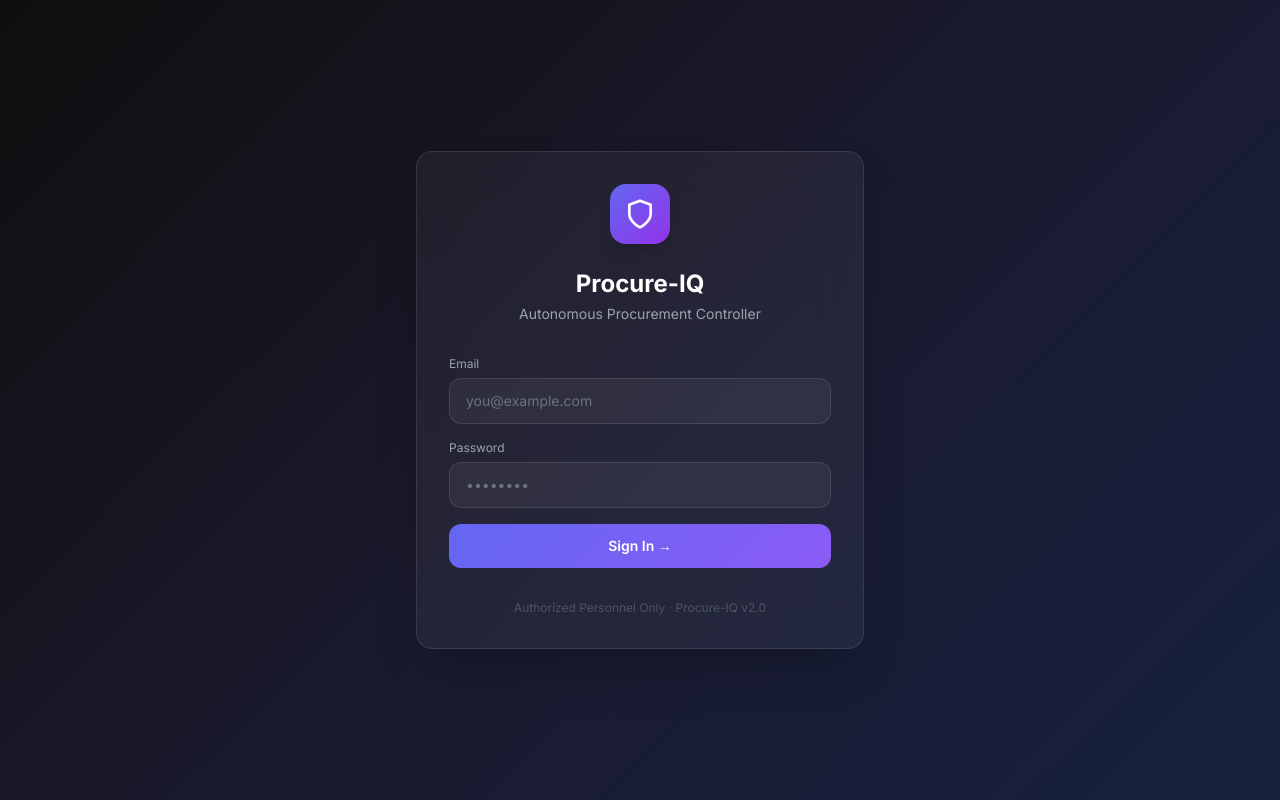
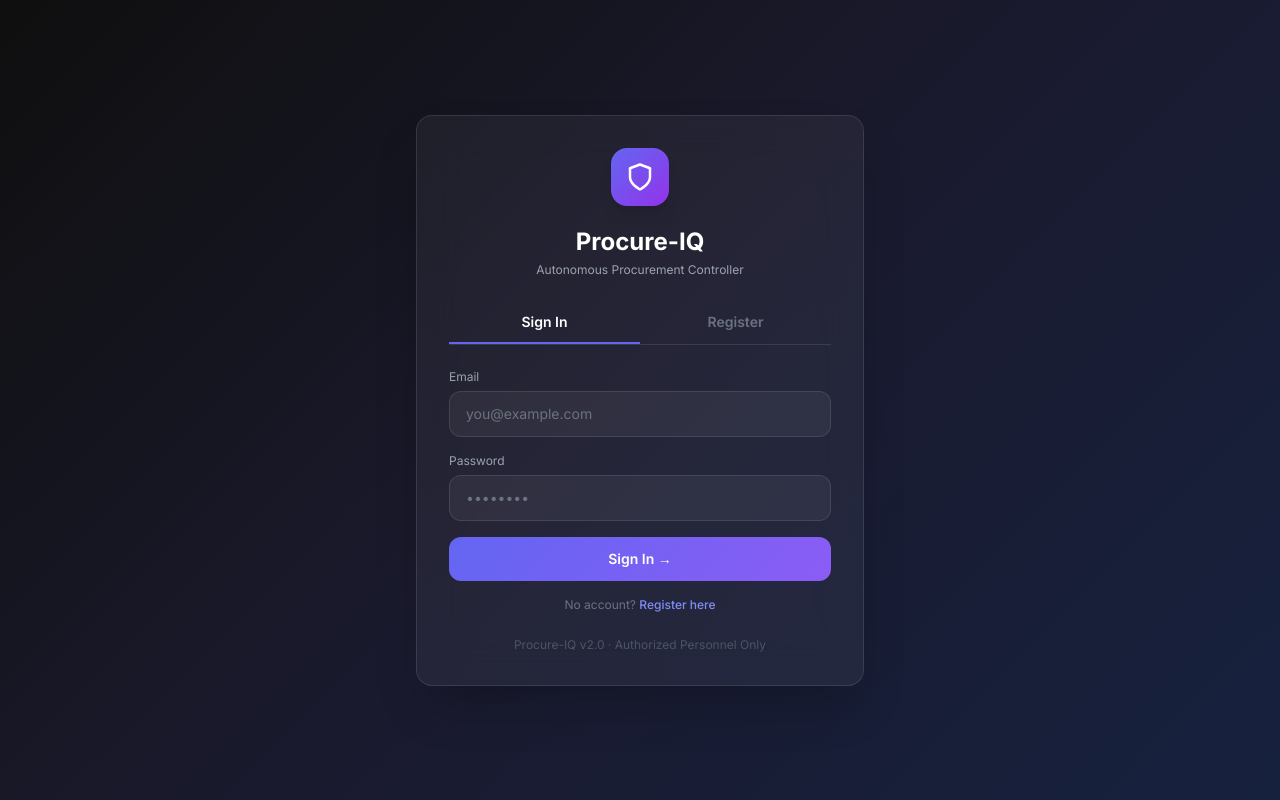
Before and after one commit to ATR1285/Procure, a Python web app: template app/templates/login.html in a window 1280 px wide. Run offline with Jinja, Linux system fonts and the light colour scheme; the template is opened without the code that fills it, so the values that code supplies are empty; some libraries are stand-ins or nearby versions.

Commit message:
feat: open registration - any user can sign up and log in

```diff
--- a/app/templates/login.html
+++ b/app/templates/login.html
@@ -37,6 +37,16 @@
             border-color: #6366f1;
             box-shadow: 0 0 0 3px rgba(99, 102, 241, 0.15);
         }
+
+        .tab-active {
+            color: white;
+            border-bottom: 2px solid #6366f1;
+        }
+
+        .tab-inactive {
+            color: #6b7280;
+            border-bottom: 2px solid transparent;
+        }
     </style>
 </head>
 
@@ -44,47 +54,31 @@
     <div class="glass rounded-2xl p-8 w-full max-w-md shadow-2xl">
 
         <!-- Logo -->
-        <div class="flex justify-center mb-6">
+        <div class="flex justify-center mb-5">
             <div class="bg-gradient-to-br from-indigo-500 to-purple-600 p-3.5 rounded-2xl shadow-lg">
-                <svg xmlns="http://www.w3.org/2000/svg" width="32" height="32" viewBox="0 0 24 24" fill="none"
+                <svg xmlns="http://www.w3.org/2000/svg" width="30" height="30" viewBox="0 0 24 24" fill="none"
                     stroke="white" stroke-width="2" stroke-linecap="round" stroke-linejoin="round">
                     <path d="M12 22s8-4 8-10V5l-8-3-8 3v7c0 6 8 10 8 10z" />
                 </svg>
             </div>
         </div>
+        <h1 class="text-2xl font-bold text-white text-center mb-1">Procure-IQ</h1>
+        <p class="text-gray-400 text-center text-xs mb-6">Autonomous Procurement Controller</p>
 
-        <h1 class="text-2xl font-bold text-white text-center mb-1">Procure-IQ</h1>
-        <p class="text-gray-400 text-center text-sm mb-8">Autonomous Procurement Controller</p>
+        <!-- Tabs -->
+        <div id="tabs" class="flex border-b border-white/10 mb-6">
+            <button onclick="showTab('login')" id="tab-login"
+                class="tab-active flex-1 py-2.5 text-sm font-semibold transition-all">
+                Sign In
+            </button>
+            <button onclick="showTab('register')" id="tab-register"
+                class="tab-inactive flex-1 py-2.5 text-sm font-semibold transition-all">
+                Register
+            </button>
+        </div>
 
-        {% if setup_mode %}
-        <!-- First-time Setup Form -->
-        <div
-            class="mb-4 px-3 py-2 bg-indigo-900/40 border border-indigo-500/30 rounded-lg text-indigo-300 text-xs text-center">
-            🛠️ First-time setup — create your admin account
-        </div>
-        <form method="POST" action="/auth/setup" class="space-y-4">
-            <div>
-                <label class="block text-xs text-gray-400 mb-1.5">Your Name</label>
-                <input type="text" name="name" placeholder="Admin" required
-                    class="w-full bg-white/5 border border-white/10 text-white placeholder-gray-500 rounded-xl px-4 py-3 text-sm transition-all">
-            </div>
-            <div>
-                <label class="block text-xs text-gray-400 mb-1.5">Email</label>
-                <input type="email" name="email" placeholder="admin@example.com" required
-                    class="w-full bg-white/5 border border-white/10 text-white placeholder-gray-500 rounded-xl px-4 py-3 text-sm transition-all">
-            </div>
-            <div>
-                <label class="block text-xs text-gray-400 mb-1.5">Password (min. 6 characters)</label>
-                <input type="password" name="password" placeholder="••••••••" required minlength="6"
-                    class="w-full bg-white/5 border border-white/10 text-white placeholder-gray-500 rounded-xl px-4 py-3 text-sm transition-all">
-            </div>
-            <button type="submit" class="btn-primary w-full text-white font-semibold py-3 px-4 rounded-xl text-sm">
-                Create Admin Account →
-            </button>
-        </form>
-
-        {% else %}
         <!-- Login Form -->
+        <div id="form-login">
             <form method="POST" action="/auth/password-login" class="space-y-4">
                 <div>
                     <label class="block text-xs text-gray-400 mb-1.5">Email</label>
@@ -100,28 +94,71 @@
                     Sign In →
                 </button>
             </form>
-        {% endif %}
+            <p class="text-center text-xs text-gray-500 mt-4">
+                No account? <button onclick="showTab('register')"
+                    class="text-indigo-400 hover:text-indigo-300 font-medium">Register here</button>
+            </p>
+        </div>
+
+        <!-- Register Form -->
+        <div id="form-register" class="hidden">
+            <form method="POST" action="/auth/register" class="space-y-4">
+                <div>
+                    <label class="block text-xs text-gray-400 mb-1.5">Full Name</label>
+                    <input type="text" name="name" placeholder="Your Name" required
+                        class="w-full bg-white/5 border border-white/10 text-white placeholder-gray-500 rounded-xl px-4 py-3 text-sm transition-all">
+                </div>
+                <div>
+                    <label class="block text-xs text-gray-400 mb-1.5">Email</label>
+                    <input type="email" name="email" placeholder="you@example.com" required
+                        class="w-full bg-white/5 border border-white/10 text-white placeholder-gray-500 rounded-xl px-4 py-3 text-sm transition-all">
+                </div>
+                <div>
+                    <label class="block text-xs text-gray-400 mb-1.5">Password <span class="text-gray-600">(min. 6
+                            characters)</span></label>
+                    <input type="password" name="password" placeholder="••••••••" required minlength="6"
+                        class="w-full bg-white/5 border border-white/10 text-white placeholder-gray-500 rounded-xl px-4 py-3 text-sm transition-all">
+                </div>
+                <button type="submit" class="btn-primary w-full text-white font-semibold py-3 px-4 rounded-xl text-sm">
+                    Create Account →
+                </button>
+            </form>
+            <p class="text-center text-xs text-gray-500 mt-4">
+                Already have one? <button onclick="showTab('login')"
+                    class="text-indigo-400 hover:text-indigo-300 font-medium">Sign in</button>
+            </p>
+        </div>
 
         {% if error %}
         <div class="mt-4 p-3 bg-red-900/40 border border-red-500/30 text-red-300 text-sm rounded-xl text-center">
-            {% if error == "invalid_credentials" %}
-            ❌ Wrong email or password. Please try again.
-            {% elif error == "account_disabled" %}
-            🚫 Your account has been disabled.
-            {% elif error == "missing_fields" %}
-            ⚠️ Please enter both email and password.
-            {% elif error == "setup_locked" %}
-            🔒 Setup already complete. Please log in.
-            {% else %}
-            ⚠️ {{ error }}
-            {% endif %}
+            {% if error == "invalid_credentials" %}❌ Wrong email or password.
+            {% elif error == "account_disabled" %}🚫 Account disabled.
+            {% elif error == "missing_fields" or error == "invalid_input" %}⚠️ Please fill all fields (min. 6-char
+            password).
+            {% elif error == "email_taken" %}📧 That email is already registered. Sign in instead.
+            {% else %}⚠️ {{ error }}{% endif %}
         </div>
         {% endif %}
 
-        <p class="mt-8 text-xs text-gray-600 text-center">
-            Authorized Personnel Only · Procure-IQ v2.0
-        </p>
+        <p class="mt-6 text-xs text-gray-600 text-center">Procure-IQ v2.0 · Authorized Personnel Only</p>
     </div>
+
+    <script>
+        // Auto-switch to register tab if ?tab=register in URL
+        const params = new URLSearchParams(window.location.search);
+        if (params.get('tab') === 'register') showTab('register');
+
+        function showTab(tab) {
+            document.getElementById('form-login').classList.toggle('hidden', tab !== 'login');
+            document.getElementById('form-register').classList.toggle('hidden', tab !== 'register');
+            document.getElementById('tab-login').className = tab === 'login'
+                ? 'tab-active flex-1 py-2.5 text-sm font-semibold transition-all'
+                : 'tab-inactive flex-1 py-2.5 text-sm font-semibold transition-all';
+            document.getElementById('tab-register').className = tab === 'register'
+                ? 'tab-active flex-1 py-2.5 text-sm font-semibold transition-all'
+                : 'tab-inactive flex-1 py-2.5 text-sm font-semibold transition-all';
+        }
+    </script>
 </body>
 
 </html>
```
Also changed, not shown: app/auth.py (+36 -0 lines). Lines whose indentation alone changed are shown as unchanged.
